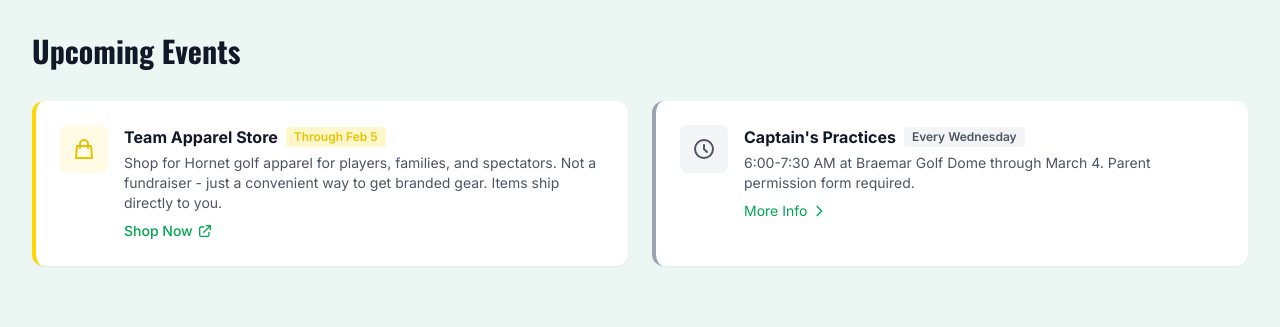
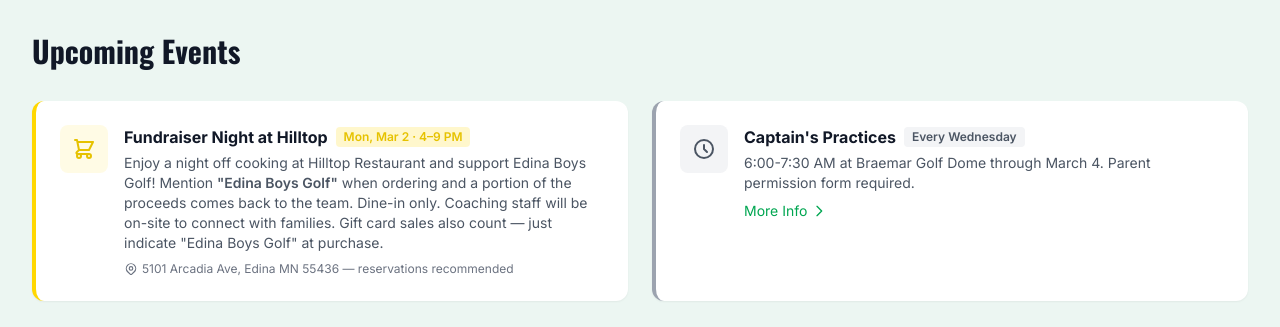
Before and after one commit to rlarson12/edina-golf-website, a React (Vite) app: page / in a window 1280 px wide. Shown: the part 1780-2107 px from the top of the page. Built offline with nearby package versions, Linux system fonts and the light colour scheme.

Commit message:
Replace expired Team Apparel Store with Hilltop fundraiser event (Mar 2)

```diff
--- a/src/pages/Home.jsx
+++ b/src/pages/Home.jsx
@@ -404,28 +404,24 @@
               <div className="flex items-start gap-4">
                 <div className="flex-shrink-0 w-12 h-12 bg-edina-gold/10 rounded-lg flex items-center justify-center">
                   <svg className="w-6 h-6 text-edina-gold-dark" fill="none" stroke="currentColor" viewBox="0 0 24 24">
-                    <path strokeLinecap="round" strokeLinejoin="round" strokeWidth={2} d="M16 11V7a4 4 0 00-8 0v4M5 9h14l1 12H4L5 9z" />
+                    <path strokeLinecap="round" strokeLinejoin="round" strokeWidth={2} d="M3 3h2l.4 2M7 13h10l4-8H5.4M7 13L5.4 5M7 13l-2.293 2.293c-.63.63-.184 1.707.707 1.707H17m0 0a2 2 0 100 4 2 2 0 000-4zm-8 2a2 2 0 11-4 0 2 2 0 014 0z" />
                   </svg>
                 </div>
                 <div className="flex-grow">
                   <div className="flex flex-wrap items-center gap-2 mb-1">
-                    <h3 className="font-bold text-gray-900">Team Apparel Store</h3>
-                    <span className="text-xs font-semibold text-edina-gold-dark bg-edina-gold/20 px-2 py-0.5 rounded">Through Feb 5</span>
+                    <h3 className="font-bold text-gray-900">Fundraiser Night at Hilltop</h3>
+                    <span className="text-xs font-semibold text-edina-gold-dark bg-edina-gold/20 px-2 py-0.5 rounded">Mon, Mar 2 · 4–9 PM</span>
                   </div>
                   <p className="text-sm text-gray-600">
-                    Shop for Hornet golf apparel for players, families, and spectators. Not a fundraiser - just a convenient way to get branded gear. Items ship directly to you.
+                    Enjoy a night off cooking at Hilltop Restaurant and support Edina Boys Golf! Mention <span className="font-semibold">"Edina Boys Golf"</span> when ordering and a portion of the proceeds comes back to the team. Dine-in only. Coaching staff will be on-site to connect with families. Gift card sales also count — just indicate "Edina Boys Golf" at purchase.
                   </p>
-                  <a
-                    href="https://bsnteamsports.com/shop/pYCFYRrYzT"
-                    target="_blank"
-                    rel="noopener noreferrer"
-                    className="inline-flex items-center gap-1 text-sm font-medium text-edina-green hover:underline mt-2"
-                  >
-                    Shop Now
-                    <svg className="w-4 h-4" fill="none" stroke="currentColor" viewBox="0 0 24 24">
-                      <path strokeLinecap="round" strokeLinejoin="round" strokeWidth={2} d="M10 6H6a2 2 0 00-2 2v10a2 2 0 002 2h10a2 2 0 002-2v-4M14 4h6m0 0v6m0-6L10 14" />
+                  <div className="flex items-center gap-1 text-xs text-gray-500 mt-2">
+                    <svg className="w-3.5 h-3.5 flex-shrink-0" fill="none" stroke="currentColor" viewBox="0 0 24 24">
+                      <path strokeLinecap="round" strokeLinejoin="round" strokeWidth={2} d="M17.657 16.657L13.414 20.9a1.998 1.998 0 01-2.827 0l-4.244-4.243a8 8 0 1111.314 0z" />
+                      <path strokeLinecap="round" strokeLinejoin="round" strokeWidth={2} d="M15 11a3 3 0 11-6 0 3 3 0 016 0z" />
                     </svg>
-                  </a>
+                    5101 Arcadia Ave, Edina MN 55436 — reservations recommended
+                  </div>
                 </div>
               </div>
             </div>
```
